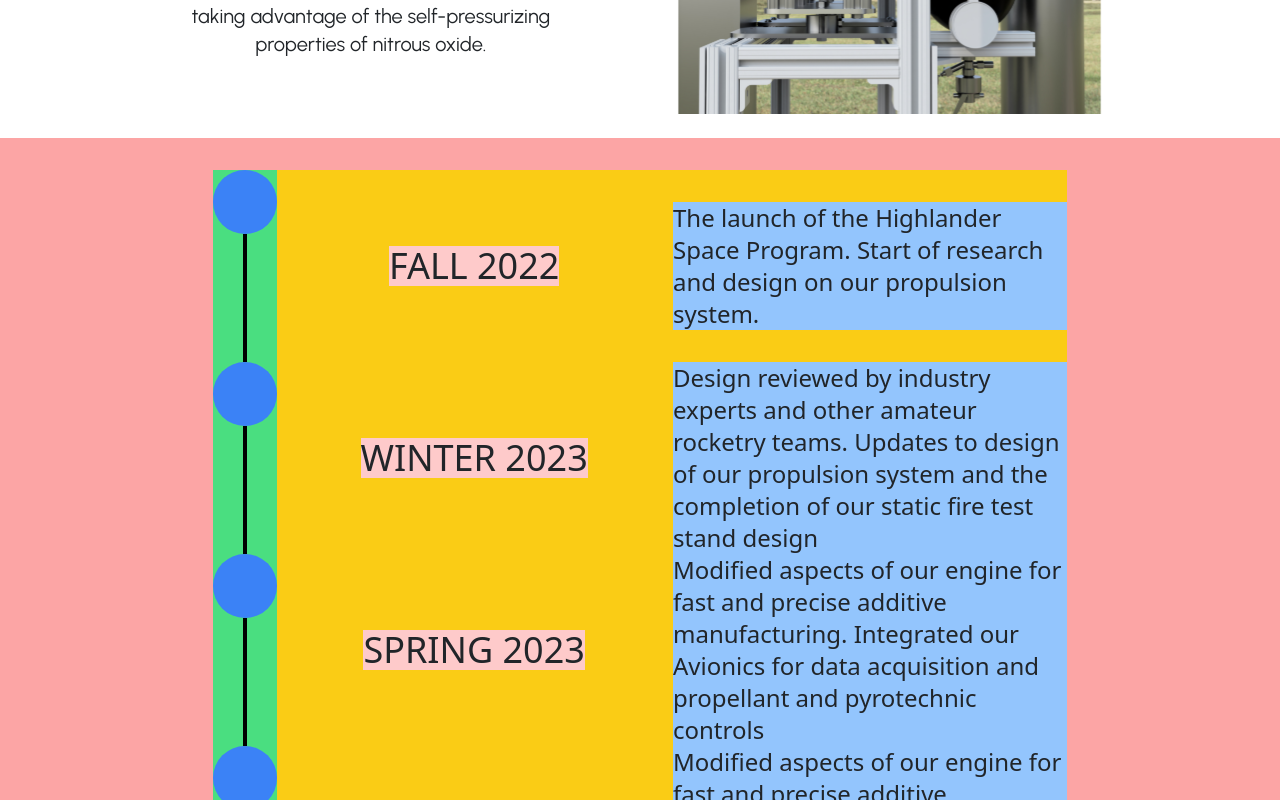
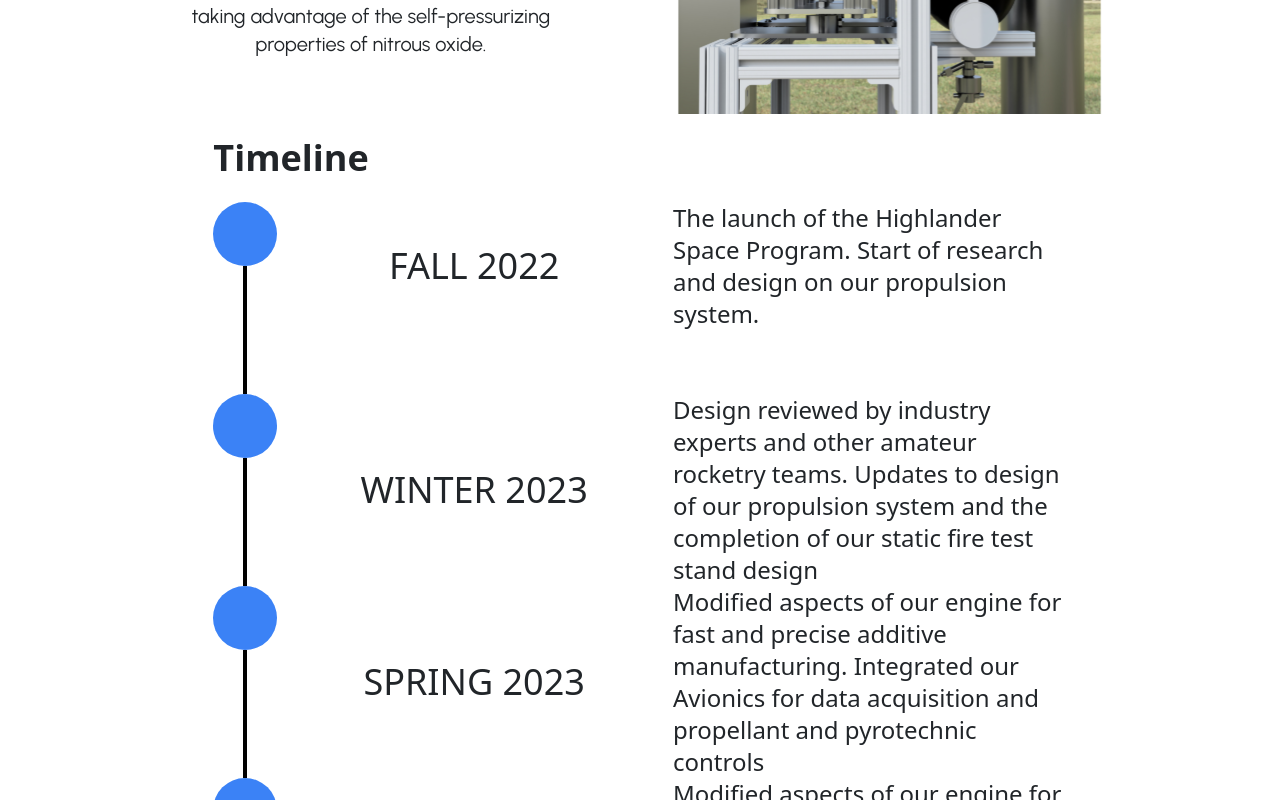
Before and after one commit to acm-ucr/hsp-website, a Next.js app: page /projects in a window 1280 px wide. Shown: the part 840-1640 px from the top of the page. Built offline with nearby package versions, Linux system fonts and the light colour scheme.

Commit message:
finished, fixed spacing of timline and timeline title

```diff
--- a/src/components/projects/poseidon/Timeline.js
+++ b/src/components/projects/poseidon/Timeline.js
@@ -3,10 +3,13 @@
 
 const Timeline = () => {
   return (
-    <div className="flex flex-col items-center py-8 bg-red-300">
+    <div className="flex flex-col items-center">
+      <div className="flex justify-items-start w-8/12 text-4xl font-bold pb-4">
+        Timeline
+      </div>
       {texts.map((event, index) => (
-        <div key={index} className="flex w-2/3 items-center  bg-yellow-400">
-          <div className="bg-green-400 flex items-center justify-center">
+        <div key={index} className="flex w-2/3 items-start ">
+          <div className="flex items-center justify-center">
             <div>
               {/* Container for the circle and the line */}
               <div className="flex flex-col items-center">
@@ -22,10 +25,8 @@
           </div>
           {/* Texts */}
           <div className="grid grid-cols-2 gap-0.5">
-            <div className="text-4xl bg-red-200 place-self-center">
-              {event.data}
-            </div>
-            <div className="text-2xl bg-blue-300 text-left">{event.para}</div>
+            <div className="text-4xl place-self-center">{event.data}</div>
+            <div className="text-2xl text-left">{event.para}</div>
           </div>
         </div>
       ))}
```
